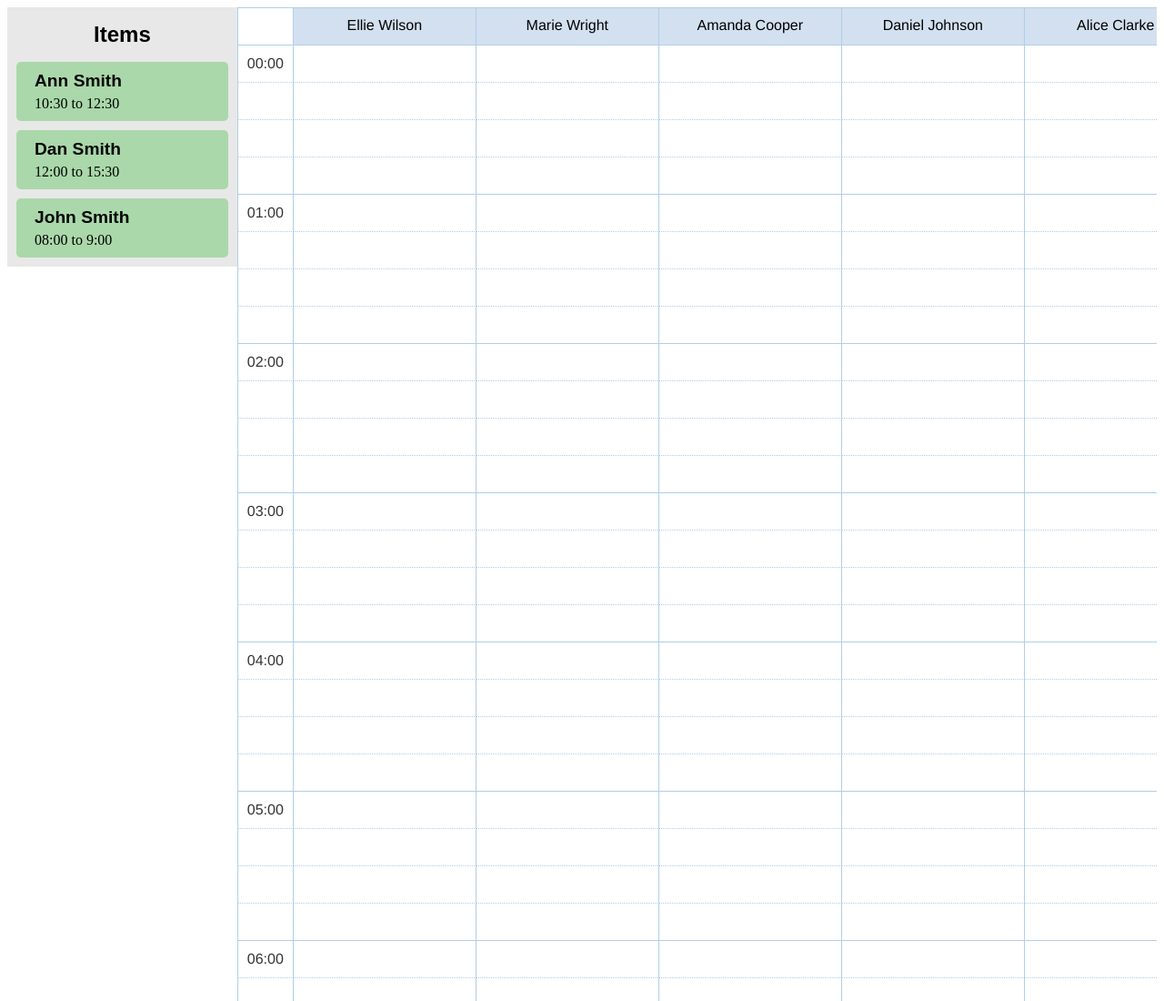
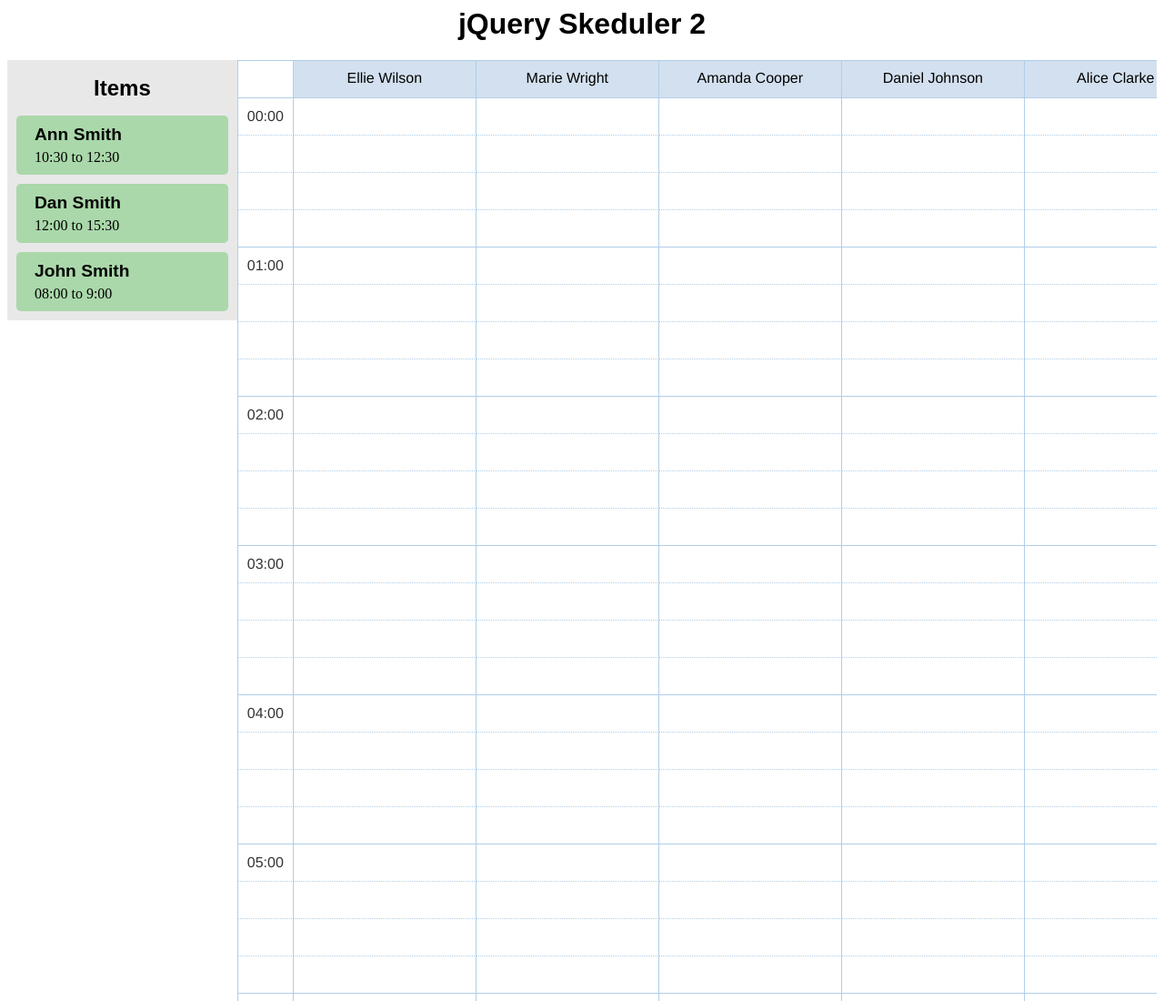
Before and after one commit to decease/jquery-skeduler, a website: page index.html in a window 1280 px wide. Shown: the top 1100 px of the page at 91% size. Drawn offline with nearby package versions, Linux system fonts and the light colour scheme.

Commit message:
added header to index

```diff
--- a/demo/demo.css
+++ b/demo/demo.css
@@ -2,6 +2,11 @@
     display: flex;
     flex: 1;
     flex-direction: row;
+}
+
+.header {
+    text-align: center;
+    font-family: Arial, Helvetica, sans-serif;
 }
 
 #skeduler-items {
--- a/index.html
+++ b/index.html
@@ -12,6 +12,9 @@
 </head>
 
 <body>
+  <div>
+    <h1 class="header">jQuery Skeduler 2</h1>
+  </div>
   <div class="wrapper">
     <div id="skeduler-items">
       <div>
```
